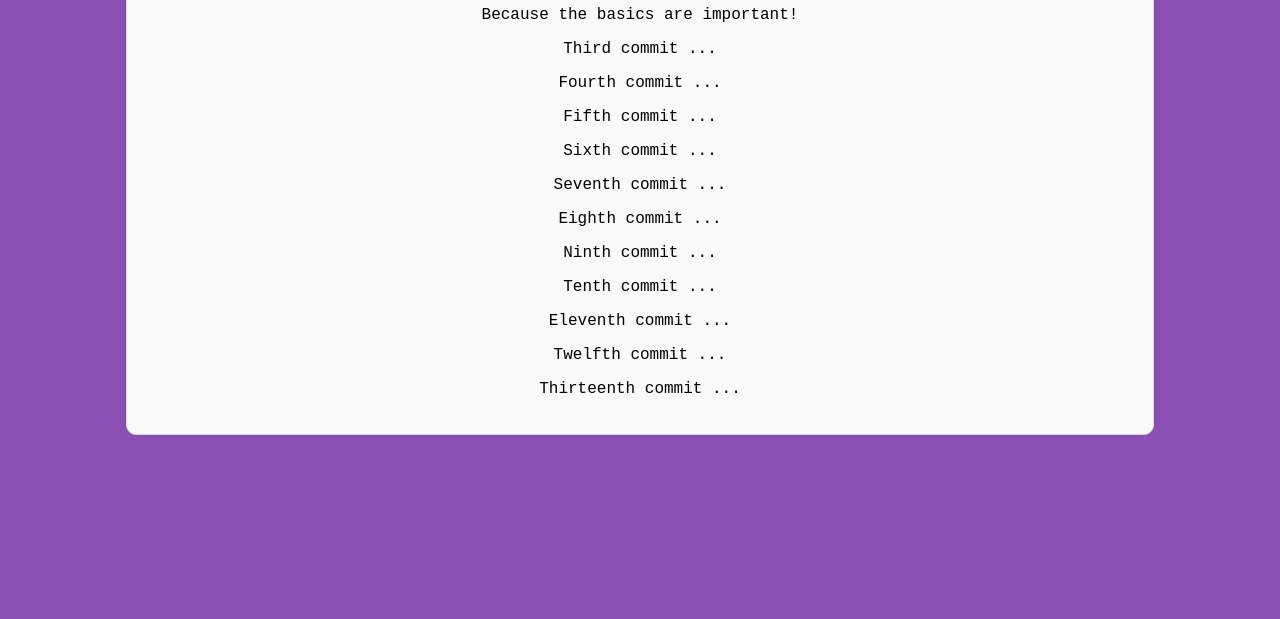
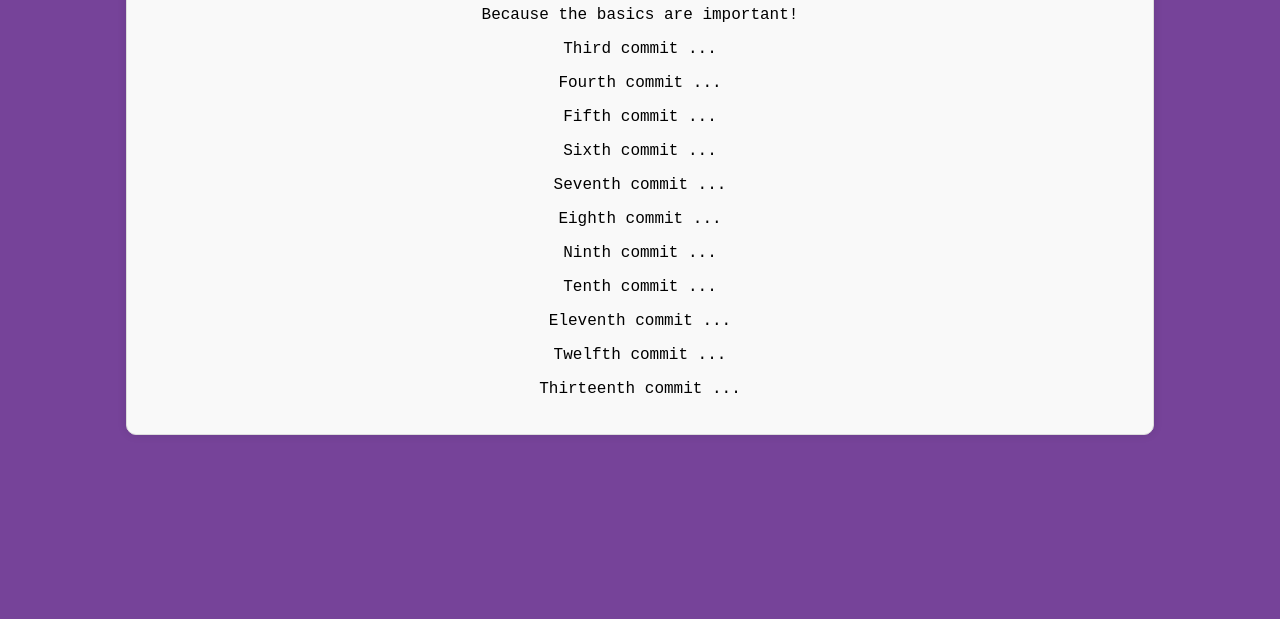
Before and after one commit to ErosKollerDev/github-action-demo-eros, a plain HTML site: page index.html in a window 1280 px wide. Shown: the part 181-800 px from the top of the page. Drawn offline with Linux system fonts and the light colour scheme.

Commit message:
new color

```diff
--- a/style.css
+++ b/style.css
@@ -8,7 +8,7 @@ body {
     font-family: 'Courier New', Courier, monospace;
     text-align: center;
     margin: 1.5rem;
-    background-color: #8d51b6;
+    background-color: #764399;
     text-underline-offset: 2px;
 }
 
```
